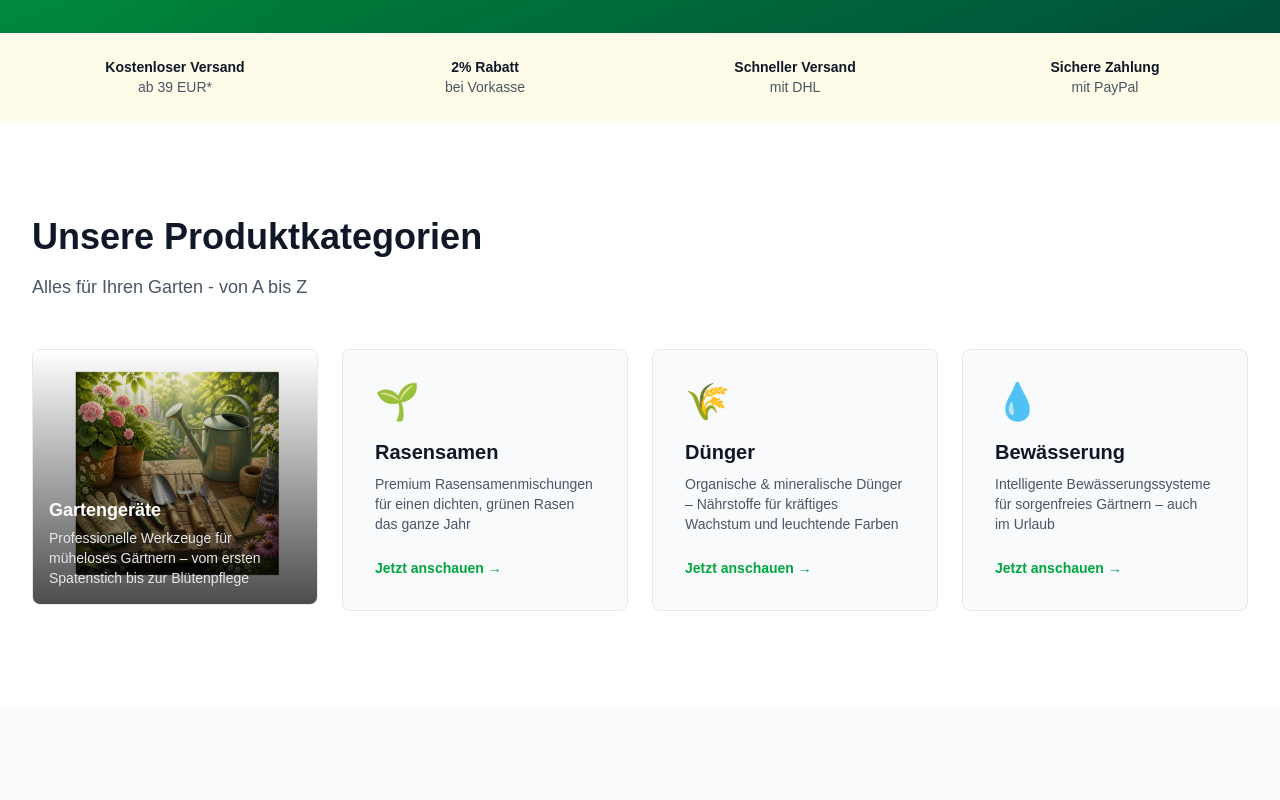
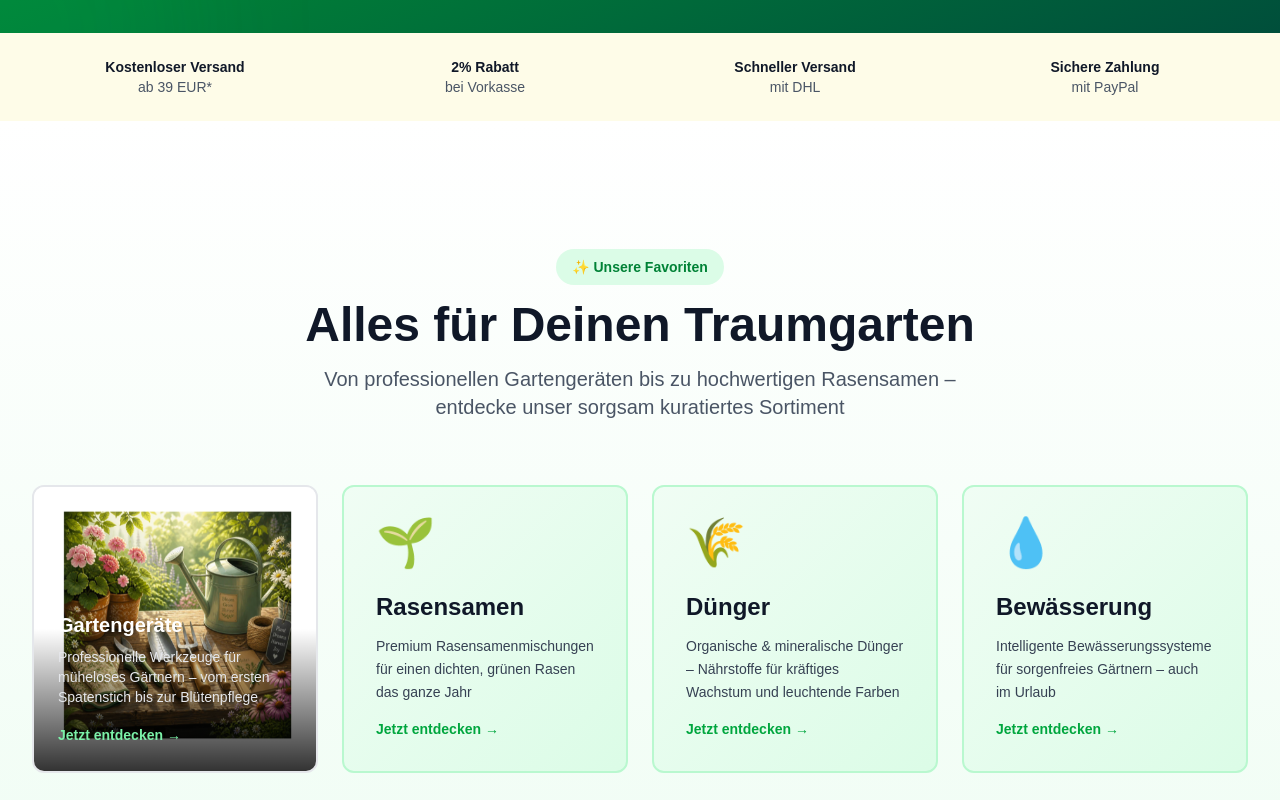
Before and after one commit to neubertdenny-hub/Green-Garden, a Next.js app: page / in a window 1280 px wide. Shown: the part 540-1340 px from the top of the page. Built offline with nearby package versions, Linux system fonts and the light colour scheme.

Commit message:
Redesign product section - larger cards, better visual hierarchy, gradient backgrounds, improved hover effects

```diff
--- a/app/page.tsx
+++ b/app/page.tsx
@@ -107,17 +107,22 @@ export default function Home() {
         </div>
       </section>
 
-      {/* Products Section */}
-      <section className="py-16 md:py-24 bg-white">
+      {/* Featured Products Section */}
+      <section className="py-20 md:py-32 bg-gradient-to-b from-white to-green-50">
         <div className="max-w-7xl mx-auto px-4 sm:px-6 lg:px-8">
-          <h2 className="text-3xl md:text-4xl font-bold text-gray-900 mb-4">
-            Unsere Produktkategorien
+          <div className="text-center mb-16">
+            <span className="inline-block px-4 py-2 bg-green-100 text-green-700 rounded-full text-sm font-semibold mb-4">
+              ✨ Unsere Favoriten
+            </span>
+            <h2 className="text-4xl md:text-5xl font-bold text-gray-900 mb-4">
+              Alles für Deinen Traumgarten
             </h2>
-          <p className="text-gray-600 mb-12 text-lg">
-            Alles für Ihren Garten - von A bis Z
+            <p className="text-xl text-gray-600 max-w-2xl mx-auto">
+              Von professionellen Gartengeräten bis zu hochwertigen Rasensamen – entdecke unser sorgsam kuratiertes Sortiment
             </p>
+          </div>
 
-          <div className="grid md:grid-cols-2 lg:grid-cols-4 gap-6">
+          <div className="grid grid-cols-1 md:grid-cols-2 lg:grid-cols-4 gap-6">
             {products.map((product) => (
               <Link
                 key={product.id}
@@ -125,30 +130,35 @@ export default function Home() {
                 className="group"
               >
                 {product.image ? (
-                  <div className="relative overflow-hidden rounded-lg border border-gray-200 h-64 hover:border-green-600 hover:shadow-lg transition">
+                  <div className="relative overflow-hidden rounded-xl border-2 border-gray-200 h-72 hover:border-green-500 hover:shadow-2xl transition-all duration-300 bg-white">
                     <Image
                       src={product.image}
                       alt={product.name}
                       fill
                       className="object-cover group-hover:scale-110 transition-transform duration-300"
                     />
-                    <div className="absolute inset-0 bg-gradient-to-b from-transparent to-black/70 group-hover:to-black/50 transition-all duration-300"></div>
-                    <div className="absolute bottom-0 left-0 right-0 p-4 text-white">
-                      <h3 className="text-lg font-bold mb-1">{product.name}</h3>
-                      <p className="text-sm text-gray-200">{product.description}</p>
+                    <div className="absolute inset-0 bg-gradient-to-b from-transparent via-transparent to-black/80 group-hover:to-black/60 transition-all duration-300"></div>
+                    <div className="absolute bottom-0 left-0 right-0 p-6 text-white">
+                      <h3 className="text-xl font-bold mb-2 group-hover:text-green-300 transition">{product.name}</h3>
+                      <p className="text-sm text-gray-200 mb-4">{product.description}</p>
+                      <span className="inline-block text-green-300 font-semibold text-sm group-hover:translate-x-2 transition-transform">
+                        Jetzt entdecken →
+                      </span>
                     </div>
                   </div>
                 ) : (
-                  <div className="bg-gray-50 p-8 rounded-lg border border-gray-200 hover:border-green-600 hover:shadow-lg transition h-full">
-                    <p className="text-4xl mb-4">{product.icon}</p>
-                    <h3 className="text-xl font-bold text-gray-900 mb-2">
+                  <div className="relative overflow-hidden rounded-xl bg-gradient-to-br from-green-50 to-green-100 p-8 border-2 border-green-200 hover:border-green-500 hover:shadow-2xl transition-all duration-300 h-72 flex flex-col justify-between group">
+                    <div>
+                      <p className="text-5xl mb-6 group-hover:scale-110 transition-transform origin-left">{product.icon}</p>
+                      <h3 className="text-2xl font-bold text-gray-900 mb-3 group-hover:text-green-700 transition">
                         {product.name}
                       </h3>
-                    <p className="text-gray-600 text-sm mb-6">
+                      <p className="text-gray-700 text-sm leading-relaxed">
                         {product.description}
                       </p>
-                    <p className="text-green-600 font-semibold text-sm">
-                      Jetzt anschauen →
+                    </div>
+                    <p className="text-green-600 font-bold text-sm group-hover:text-green-700 group-hover:translate-x-2 transition-transform">
+                      Jetzt entdecken →
                     </p>
                   </div>
                 )}
```
Lines whose indentation alone changed are shown as unchanged.
